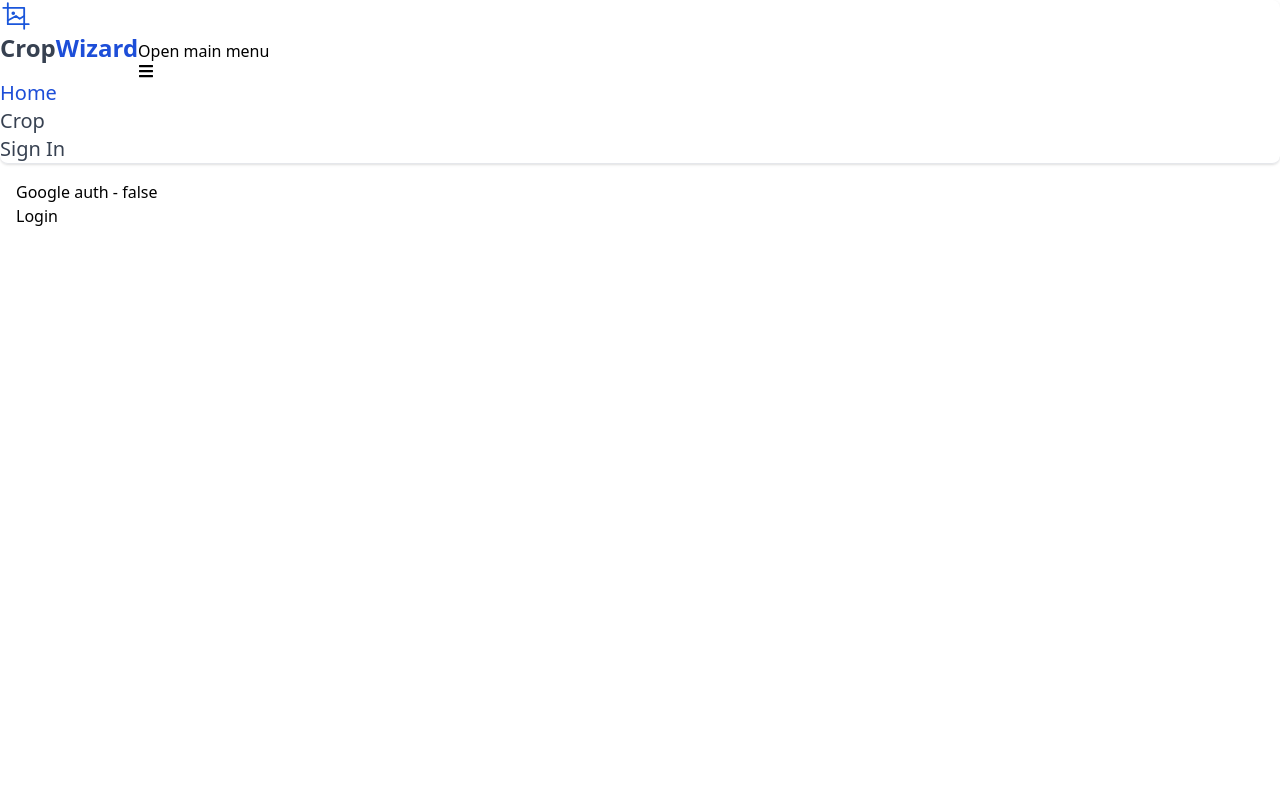
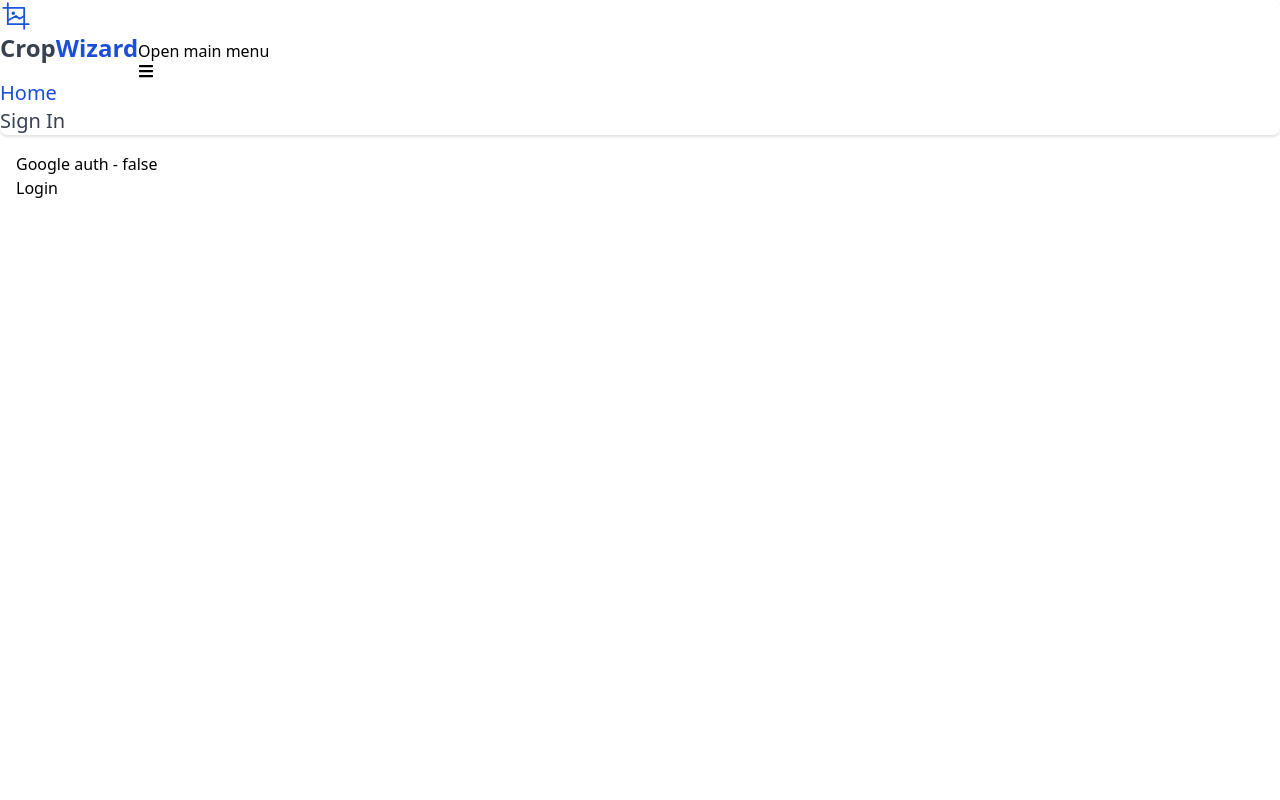
Before and after one commit to mamamamamaa/crop_wizard, a Next.js app: page / in a window 1280 px wide. Shown: the top 800 px of the page. Built offline with nearby package versions, Linux system fonts and the light colour scheme.

Commit message:
add private routing

```diff
--- a/components/Navigation/Navigation.tsx
+++ b/components/Navigation/Navigation.tsx
@@ -21,15 +21,20 @@ export const Navigation: FC<Props> = ({ router }) => {
 
   return (
     <Navbar.Collapse>
-      {navLinks.map(({ linkTo, title }) => (
+      {navLinks.map(
+        ({ linkTo, title, visible }) =>
+          visible && (
             <Link
               href={linkTo}
               key={title}
-          className={router.pathname === linkTo ? style.active : style.inactive}
+              className={
+                router.pathname === linkTo ? style.active : style.inactive
+              }
             >
               {title}
             </Link>
-      ))}
+          )
+      )}
     </Navbar.Collapse>
   );
 };
```
Lines whose indentation alone changed are shown as unchanged.
